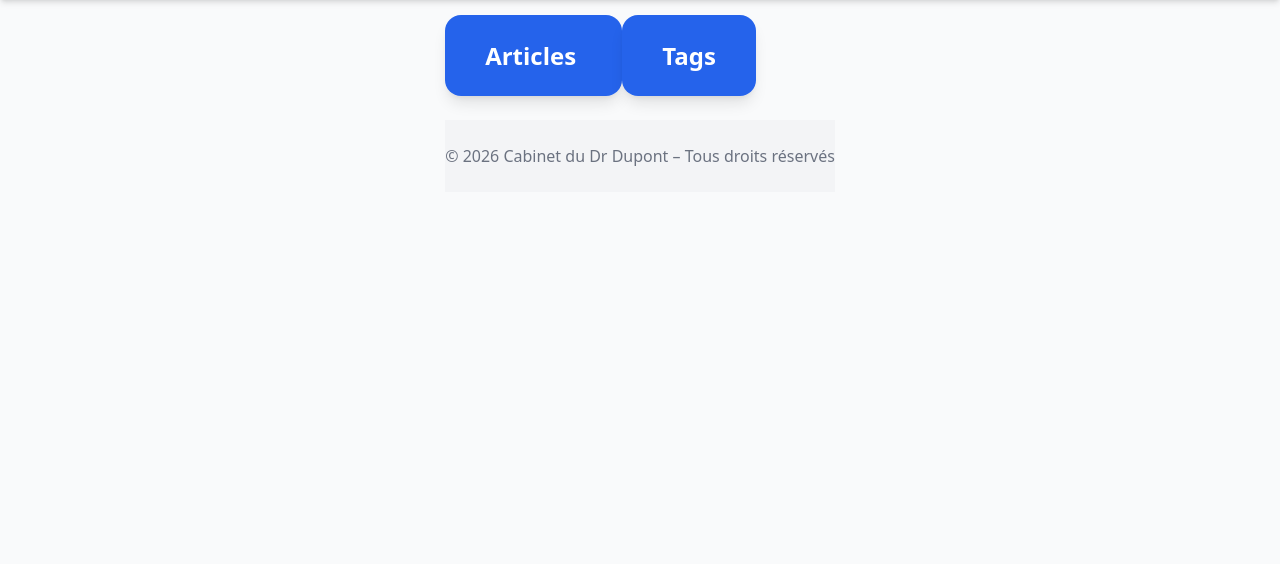
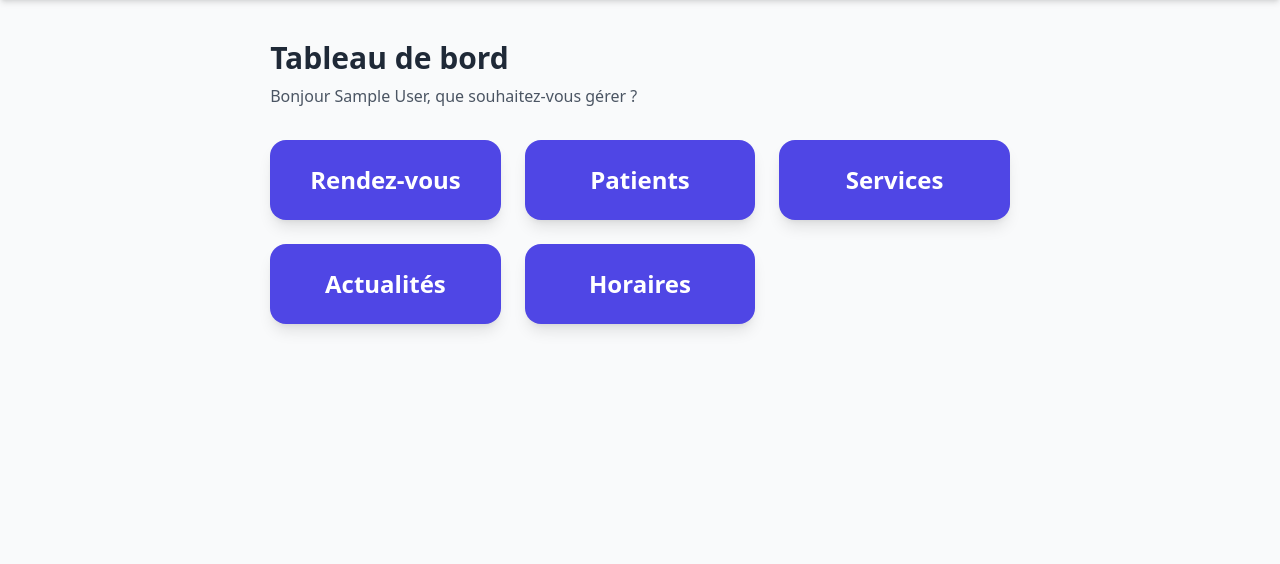
Before and after one commit to Mberben/cabinet-dupont, a PHP site: page /index.php?page=admin in a window 1280 px wide. Shown: the part 72-636 px from the top of the page. Run offline with PHP 8.4, Linux system fonts and the light colour scheme; the visitor is signed in with stand-in values (Sample User, id 1); some libraries are stand-ins or nearby versions.

Commit message:
Suppression des services avec confirmation et modale+test sql ajout service et suppression

```diff
--- a/controllers/AdminController.php
+++ b/controllers/AdminController.php
@@ -1,6 +1,7 @@
 <?php
 require_once __DIR__ . '/../models/PostsManager.php';
 require_once __DIR__ . '/../models/TagsManager.php';
+require_once __DIR__ . '/../models/ServicesManager.php';
 
 class AdminController {
 
@@ -19,6 +20,30 @@ class AdminController {
     public function admin() {
         $this->requireStaff();
         require 'views/admin.php';
+    }
+
+    // ===== SERVICES =====
+     public function adminServices() {
+        $this->requireStaff();
+        $servicesManager = new ServicesManager();
+        $services = $servicesManager->getServices();
+        require 'views/admin-services.php';
+    }
+        // Suppression d'un service
+    public function deleteService() {
+        $this->requireStaff();
+
+        $id = (int) ($_POST['id'] ?? 0);
+
+        try {
+            $servicesManager = new ServicesManager();
+            $servicesManager->deleteService($id);
+            header('Location: index.php?page=admin-services&success=deleted');
+        } catch (PDOException $e) {
+            // Le service est lié à au moins un rendez-vous : MySQL bloque la suppression
+            header('Location: index.php?page=admin-services&error=used');
+        }
+        exit;
     }
 
     public function adminPosts() {
--- a/index.php
+++ b/index.php
@@ -68,4 +68,9 @@ else if($page === 'create-tag') {
 }
  else if ($page === 'services') {
     $postsController->services();
+} else if ($page === 'admin-services') {
+    $adminController->adminServices();
+}
+ else if ($page === 'delete-service') {
+    $adminController->deleteService();
  }
--- a/models/ServicesManager.php
+++ b/models/ServicesManager.php
@@ -47,4 +47,11 @@ class ServicesManager {
         // Renvoie la liste des services au contrôleur
         return $services;
     }
+        // Supprime un service (MySQL refuse si un rendez-vous l'utilise : ON DELETE RESTRICT)
+    public function deleteService(int $id): void
+    {
+        $pdo = $this->connectDB();
+        $request = $pdo->prepare('DELETE FROM services WHERE id = :id');
+        $request->execute(['id' => $id]);
+    }
 }
--- a/views/admin.php
+++ b/views/admin.php
@@ -1,11 +1,26 @@
 <?php include 'header.php'; ?>
-  <main class="max-w-6xl mx-auto px-
-    <div class="grid md:grid-cols-2 gap-8 pt-9">
-      <a href="index.php?page=admin-posts" class="px-10 py-6 text-2xl text-center font-semibold rounded-2xl bg-blue-600 text-white shadow-lg hover:bg-blue-700 transition">
-        Articles
-      </a>
-      <a href="index.php?page=admin-tags" class="px-10 py-6 text-2xl text-center font-semibold rounded-2xl bg-blue-600 text-white shadow-lg hover:bg-blue-700 transition">
-        Tags
-      </a>
-  </div>
+
+<h1 class="text-3xl font-bold mb-2">Tableau de bord</h1>
+<p class="text-gray-600 mb-8">Bonjour <?= htmlspecialchars($_SESSION['user_name']) ?>, que souhaitez-vous gérer ?</p>
+
+<?php // Une carte par gestion du back office (cahier des charges) ?>
+<div class="grid sm:grid-cols-2 lg:grid-cols-3 gap-6">
+  <a href="index.php?page=admin-appointments" class="px-10 py-6 text-2xl text-center font-semibold rounded-2xl bg-indigo-600 text-white shadow-lg hover:bg-indigo-700 transition">
+    Rendez-vous
+  </a>
+  <a href="index.php?page=admin-patients" class="px-10 py-6 text-2xl text-center font-semibold rounded-2xl bg-indigo-600 text-white shadow-lg hover:bg-indigo-700 transition">
+    Patients
+  </a>
+  <a href="index.php?page=admin-services" class="px-10 py-6 text-2xl text-center font-semibold rounded-2xl bg-indigo-600 text-white shadow-lg hover:bg-indigo-700 transition">
+    Services
+  </a>
+  <?php // Pointe encore vers la gestion des articles du blog, en attendant sa transformation en actualités ?>
+  <a href="index.php?page=admin-posts" class="px-10 py-6 text-2xl text-center font-semibold rounded-2xl bg-indigo-600 text-white shadow-lg hover:bg-indigo-700 transition">
+    Actualités
+  </a>
+  <a href="index.php?page=admin-hours" class="px-10 py-6 text-2xl text-center font-semibold rounded-2xl bg-indigo-600 text-white shadow-lg hover:bg-indigo-700 transition">
+    Horaires
+  </a>
+</div>
+
 <?php include 'footer.php'; ?>
```
Also changed, not shown: views/admin-services.php (added, +75 -0 lines).
